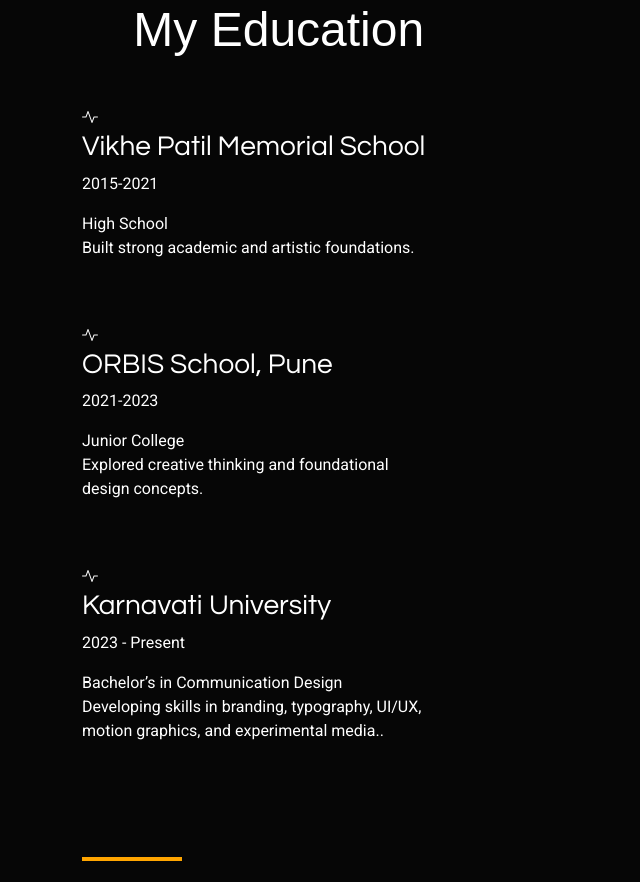
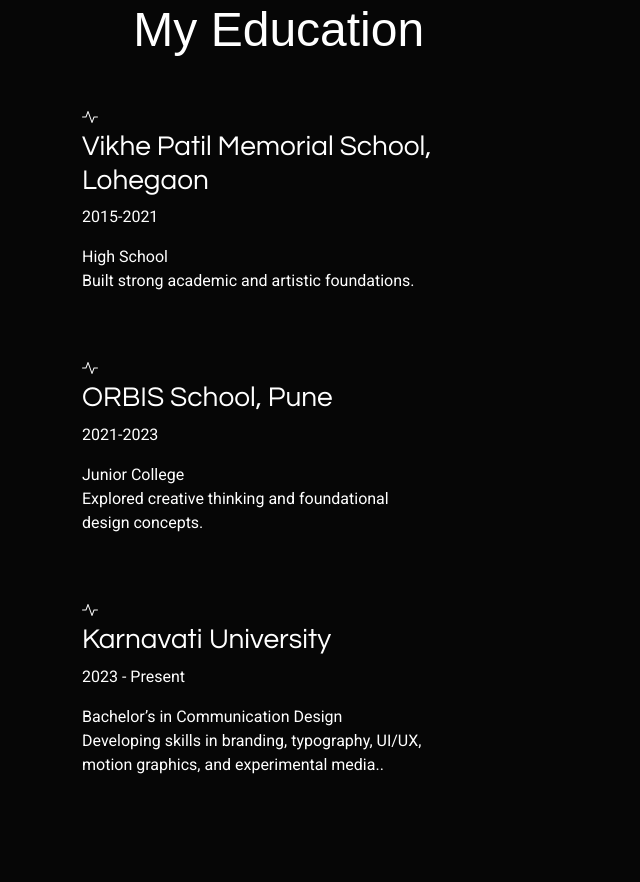
Before and after one commit to Sanikadesh/Sanikarepo, a plain HTML site: page index.html in a window 1280 px wide. Shown: the part 3832-4714 px from the top of the page, without its empty margins (0-640 px from the left). Drawn offline with Linux system fonts and the light colour scheme.

Commit message:
Updated index.html

```diff
--- a/index.html
+++ b/index.html
@@ -456,7 +456,7 @@
               <i class="bi bi-activity"></i>
             </div>
             <a href="#" class="stretched-link">
-              <h3>Vikhe Patil Memorial School</h3>
+              <h3>Vikhe Patil Memorial School, Lohegaon</h3>
             </a>
             <p>2015-2021</p>
               <span class="period">High School</span>
```
